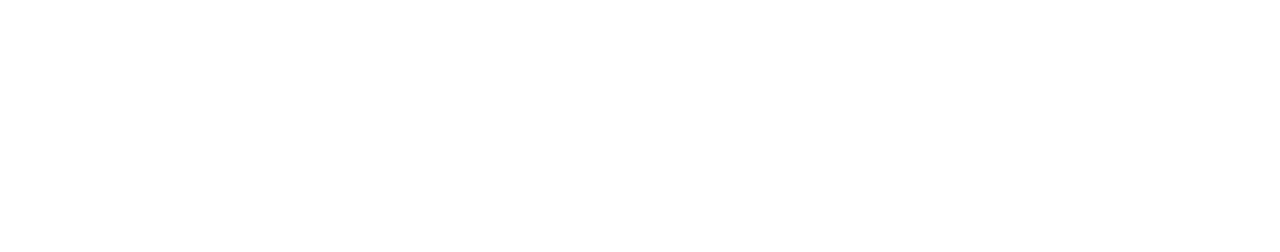
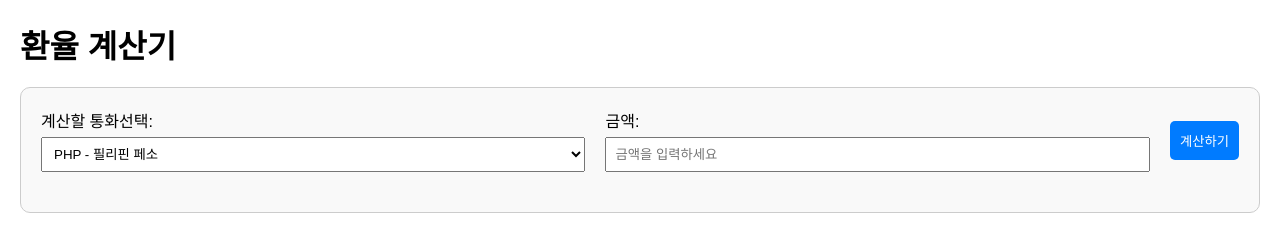
Before and after one commit to born520/phpcalculator, a plain HTML site: page index.html in a window 1280 px wide. Drawn offline with Linux system fonts and the light colour scheme.

Commit message:
Update index.html

```diff
--- a/index.html
+++ b/index.html
@@ -1,72 +1,110 @@
 <!DOCTYPE html>
-<html lang="en">
+<html lang="ko">
 <head>
     <meta charset="UTF-8">
     <meta name="viewport" content="width=device-width, initial-scale=1.0">
-  <title>Sticky YouTube Video</title>
+    <title>환율 계산기</title>
     <style>
-    #video-container {
-      position: fixed;
-      top: 10px;
-      right: 10px;
-      width: 30%;
-      height: auto;
-      overflow: hidden;
-      max-width: 100%;
-      padding-bottom: 56.25%; /* 16:9 aspect ratio */
+        body {
+            font-family: Arial, sans-serif;
+            margin: 20px;
         }
-    iframe {
-      position: absolute;
-      top: 0;
-      left: 0;
+        .container {
+            display: flex;
+            flex-wrap: wrap;
+            justify-content: space-between;
+            align-items: center;
+            border: 1px solid #ccc;
+            padding: 20px;
+            border-radius: 10px;
+            background-color: #f9f9f9;
+        }
+        .form-group {
+            flex: 1 1 180px;
+            margin-right: 20px;
+            min-width: 150px;
+        }
+        label {
+            display: block;
+            margin-bottom: 5px;
+        }
+        input, select {
             width: 100%;
-      height: 100%;
+            padding: 8px;
+            box-sizing: border-box;
+        }
+        button {
+            padding: 10px;
+            background-color: #007bff;
+            color: #fff;
+            border: none;
+            border-radius: 5px;
+            cursor: pointer;
+        }
+        button:hover {
+            background-color: #0056b3;
+        }
+        #result {
+            margin-top: 20px;
+            font-size: 1.2em;
+            width: 100%;
+        }
+
+        @media (max-width: 600px) {
+            .form-group {
+                margin-right: 0;
+                margin-bottom: 15px;
+                width: 100%;
+            }
+            .container {
+                flex-direction: column;
+                align-items: flex-start;
+            }
+            button {
+                width: 100%;
+            }
+        }
+        h1 {
+            width: 100%;
+            text-align: left;
+            margin-bottom: 20px;
         }
     </style>
 </head>
 <body>
-  <div id="video-container">
-    <div id="player"></div>
+    <h1>환율 계산기</h1>
+    <div class="container">
+        <div class="form-group">
+            <label for="from-currency">계산할 통화선택:</label>
+            <select id="from-currency">
+                <option value="USD">USD - 미국 달러</option>
+                <option value="JPY">JPY - 일본 엔</option>
+                <option value="PHP" selected>PHP - 필리핀 페소</option>
+            </select>
+        </div>
+        <div class="form-group">
+            <label for="amount">금액:</label>
+            <input type="number" id="amount" placeholder="금액을 입력하세요">
+        </div>
+        <button onclick="calculate()">계산하기</button>
+        <div id="result"></div>
     </div>
 
     <script>
-    var tag = document.createElement('script');
-    tag.src = "https://www.youtube.com/iframe_api";
-    var firstScriptTag = document.getElementsByTagName('script')[0];
-    firstScriptTag.parentNode.insertBefore(tag, firstScriptTag);
-
-    var player;
-    var startTime = 26; // 시작 시간 (초)
-    var endTime = 36; // 끝 시간 (초)
-
-    function onYouTubeIframeAPIReady() {
-      player = new YT.Player('player', {
-        height: '100%',
-        width: '100%',
-        videoId: 'tD-MPekRiWI',
-        playerVars: {
-          'autoplay': 1,
-          'mute': 1,
-          'start': startTime,
-          'end': endTime,
-          'loop': 1,
-          'playlist': 'tD-MPekRiWI'
-        },
-        events: {
-          'onReady': onPlayerReady,
-          'onStateChange': onPlayerStateChange
-        }
-      });
+        async function fetchExchangeRate(fromCurrency) {
+            const apiKey = 'd217b5ce64af99d457e7df04'; // 여기에 API 키를 입력하세요.
+            const response = await fetch(`https://v6.exchangerate-api.com/v6/${apiKey}/latest/${fromCurrency}`);
+            const data = await response.json();
+            return data.conversion_rates.KRW;
         }
 
-    function onPlayerReady(event) {
-      event.target.playVideo();
-    }
+        async function calculate() {
+            const amount = document.getElementById('amount').value;
+            const fromCurrency = document.getElementById('from-currency').value;
+            const exchangeRate = await fetchExchangeRate(fromCurrency);
 
-    function onPlayerStateChange(event) {
-      if (event.data == YT.PlayerState.ENDED) {
-        player.seekTo(startTime);
-      }
+            const result = amount * exchangeRate;
+            document.getElementById('result').innerText = `결과: ${Math.floor(result).toLocaleString()} 원`;
         }
     </script>
 </body>
```
Lines whose indentation alone changed are shown as unchanged.
